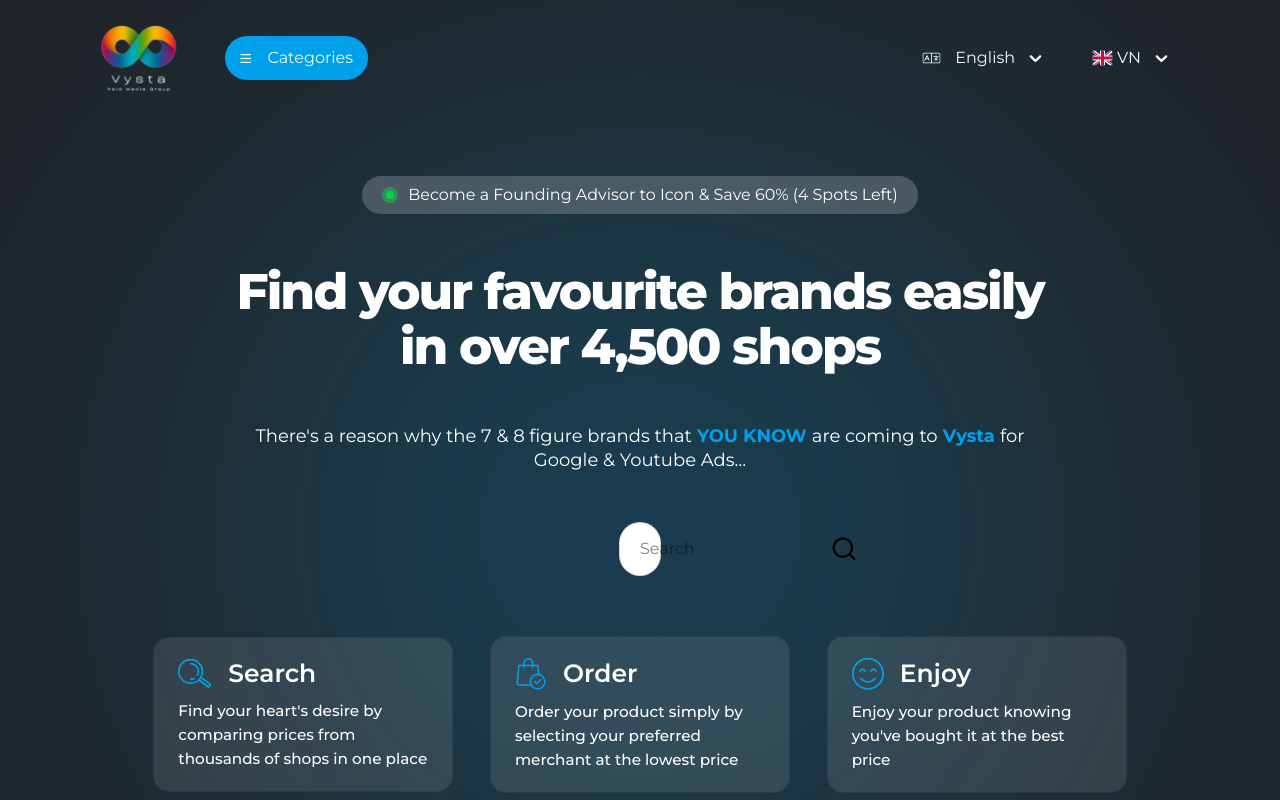
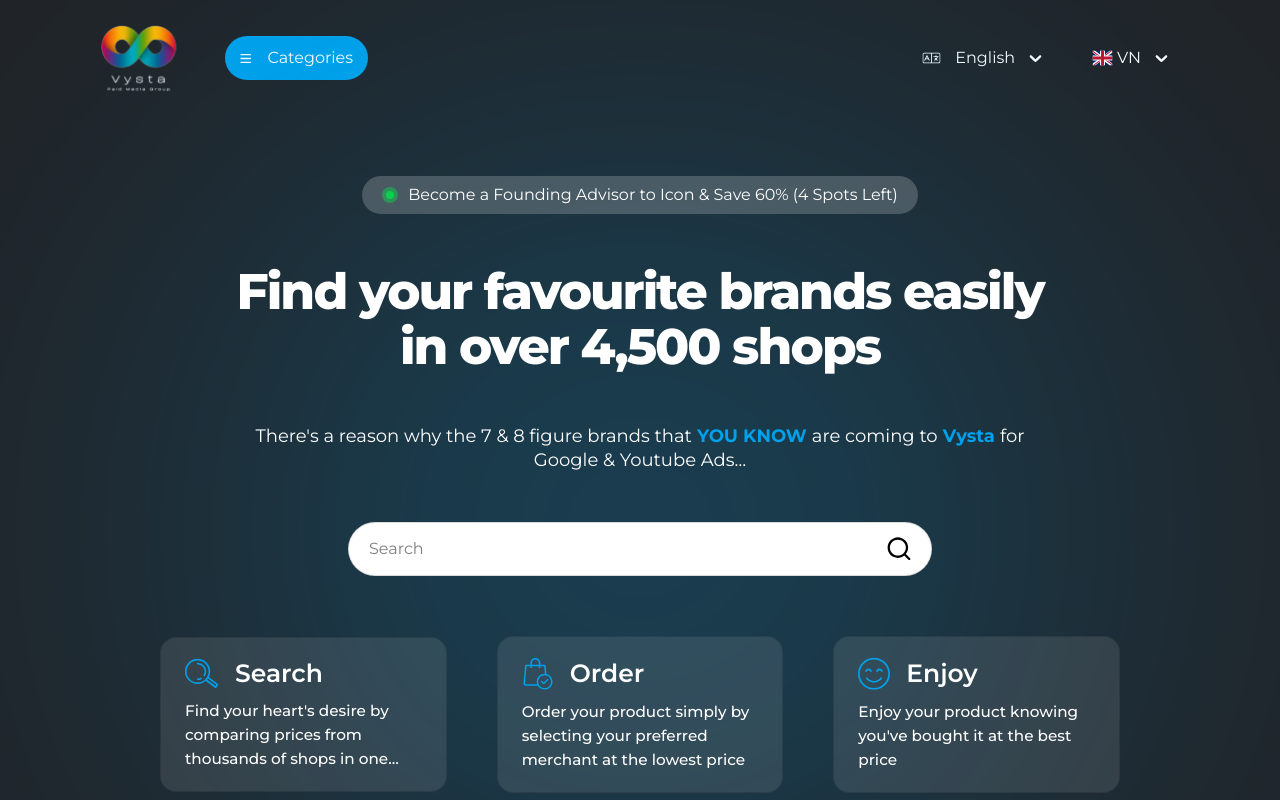
Before and after one commit to baonguyen26/vystashop, a React (Vite) app: page / in a window 1280 px wide. Shown: the top 800 px of the page. Built offline with nearby package versions, Linux system fonts and the light colour scheme.

Commit message:
fix: res UI

```diff
--- a/src/components/ui/box/box-introduce.tsx
+++ b/src/components/ui/box/box-introduce.tsx
@@ -7,16 +7,16 @@
 
 export const BoxIntroduce = ({icon, title, text, className}:BoxIntroduceProps) => {
     return (
-        <div className={`flex flex-col w-[300px] px-[24px] py-[20px]
+        <div className={`flex flex-col min-w-[250px] max-w-[300px] px-[24px] py-[20px]
         items-start gap-[10px] rounded-[16px] border-[0.3px]
-          border-[rgba(0,0,0,0.15)] bg-white/10 ${className}`}>
+          border-[rgba(0,0,0,0.15)] bg-white/10 ${className}`} >
             <div className="flex justify-center items-center gap-[16px]
             text-white text-[25px] font-[600] leading-[28.8px]
             ">
                 {icon && icon}
                 {title && <h3>{title}</h3>}
             </div>
-            <div className="text-white text-sm sm:text-[15.25px] font-[500] leading-[24px]">
+            <div className="text-white text-sm sm:text-[15.25px] font-[500] leading-[24px] line-clamp-3">
                 {text && <p>{text}</p>}
             </div>
         </div>
--- a/src/components/ui/input/input-search.tsx
+++ b/src/components/ui/input/input-search.tsx
@@ -30,7 +30,7 @@
     return (
       <div
         ref={ref}
-        className={`flex justify-between items-center sm:w-[0px] h-[54px] px-[20px] bg-white rounded-[9999px] border-1 border-black/15 ${className}`}
+        className={`flex justify-between items-center sm:w-[584px] h-[54px] px-[20px] bg-white rounded-[9999px] border-1 border-black/15 ${className}`}
       >
         <input
           className="h-full outline-none focus:ring-0 focus:border-transparent"
```
